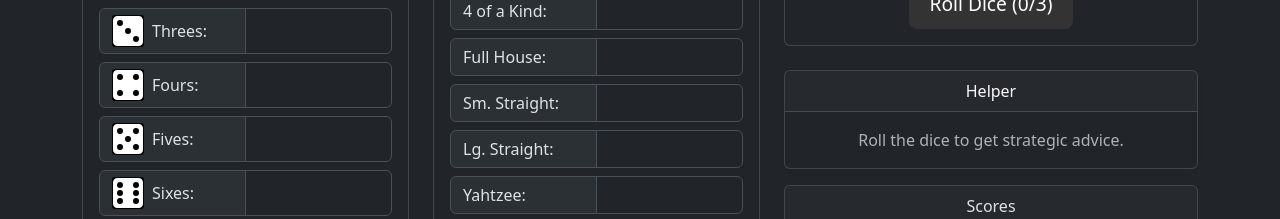
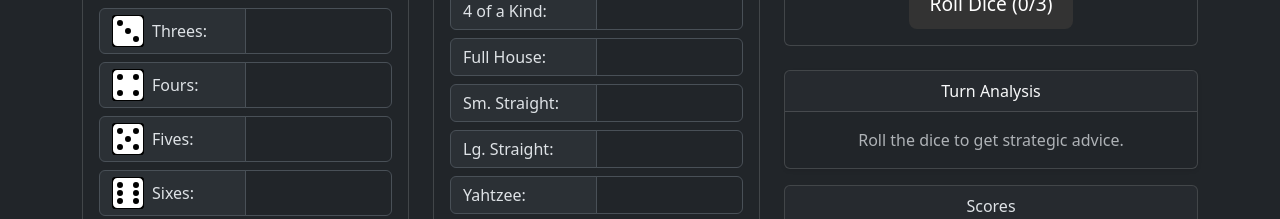
Before and after one commit to mtickle/dice-game, a React (Vite) app: page / in a window 1280 px wide. Shown: the part 190-409 px from the top of the page. Built offline with nearby package versions, Linux system fonts and the light colour scheme; the HTML template or start-up script is replaced by a standard one.

Commit message:
Checkpoint

```diff
--- a/src/components/GameLogPanel.jsx
+++ b/src/components/GameLogPanel.jsx
@@ -30,9 +30,10 @@
                                 {entry.advice && typeof entry.advice === 'object' ? (
                                     <div class="text-start">
                                         <div>Suggested: <em>{entry.advice.summary}</em></div>
-                                        <div>Scored: {prettyName(entry.advice.target)} for {entry.score}</div>
+                                        <div>Actual: {prettyName(entry.category)} for {entry.score}</div>
                                         <div>Dice: {entry.dice.map(d => d.value).join(', ')}</div>
-                                        <div>Bonus: +{entry.bonus} points</div>
+                                        {entry.bonus ? <div>Bonus: +{entry.bonus} points</div> : null}
+                                        {/* <div>Bonus: +{entry.bonus} points</div> */}
                                     </div>
                                 ) : null}
 
--- a/src/components/StatsPanel.jsx
+++ b/src/components/StatsPanel.jsx
@@ -3,7 +3,6 @@
 import InputGroup from 'react-bootstrap/esm/InputGroup';
 import Form from 'react-bootstrap/Form';
 import { computeStats } from '../utils/statsUtils';
-import { prettyName } from '../utils/utils';
 
 export default function StatsPanel({ gameLog, resetGameLog, resetGame }) {
     const stats = computeStats(gameLog);
@@ -42,14 +41,14 @@
                 </InputGroup>
 
 
-                <h6 className="mt-3">Average Score by Category</h6>
+                {/* <h6 className="mt-3">Average Score by Category</h6>
                 <ul className="mb-0">
                     {Object.entries(stats.averageScoreByCategory).map(([category, avg]) => (
                         <li key={category}>
                             {prettyName(category)}: {avg}
                         </li>
                     ))}
-                </ul>
+                </ul> */}
                 <Button variant="danger" size="sm" onClick={resetGameLog}>
                     Clear Stats
                 </Button>
--- a/src/components/StrategyPanel.jsx
+++ b/src/components/StrategyPanel.jsx
@@ -5,8 +5,8 @@
 
     if (rollCount === 0) {
         return (
-            <Card className="mb-3 shadow-sm strategy-panel" bg="dark" text="light">
-                <Card.Header>Helper</Card.Header>
+            <Card className="mb-3 shadow-sm " bg="dark" text="light">
+                <Card.Header>Turn Analysis</Card.Header>
                 <Card.Body>
                     <Card.Text className="text-muted">
                         Roll the dice to get strategic advice.
@@ -17,24 +17,18 @@
     }
 
     return (
-        <Card className="mb-3 shadow-sm strategy-panel" bg="dark" text="light">
-            <Card.Header>Helper</Card.Header>
+        <Card className="mb-3 shadow-sm " bg="dark" text="light">
+            <Card.Header>Turn Analysis</Card.Header>
             <Card.Body>
-
+                <div className="text-start">
                     {rollCount > 0 && (
                         <>
-
                             {strategy.advice.map((line, index) => (
                                 <div key={index}> {line}</div>
                             ))}
-
-                        {strategy.odds && (
-                            <div className="mt-2 text-muted small">
-                                Chance of success: <strong>{strategy.odds}</strong>
-                            </div>
-                        )}
                         </>
                     )}
+                </div>
 
             </Card.Body>
         </Card>
```
Lines whose indentation alone changed are shown as unchanged.
